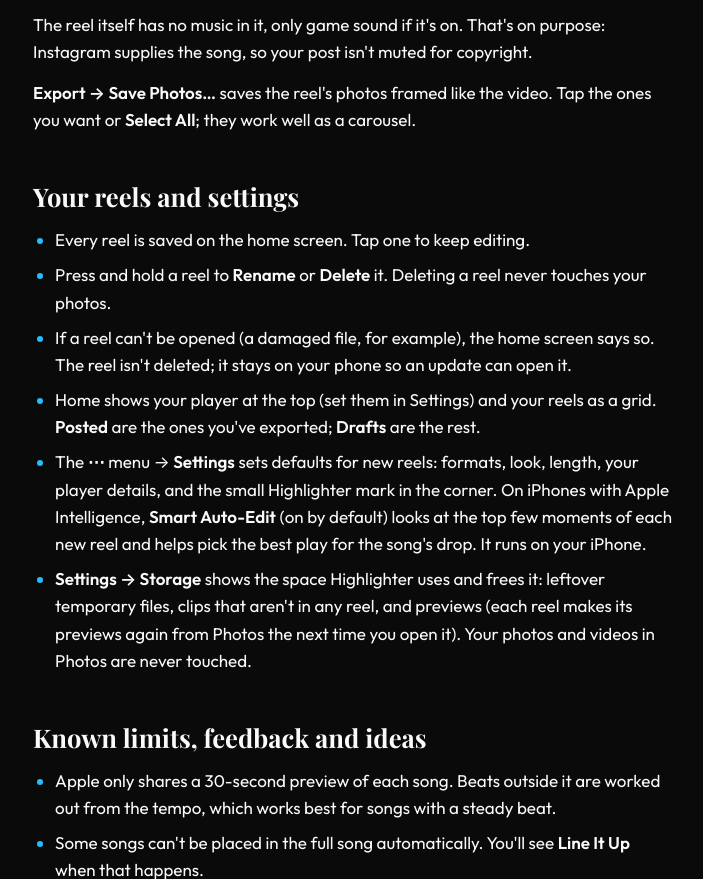
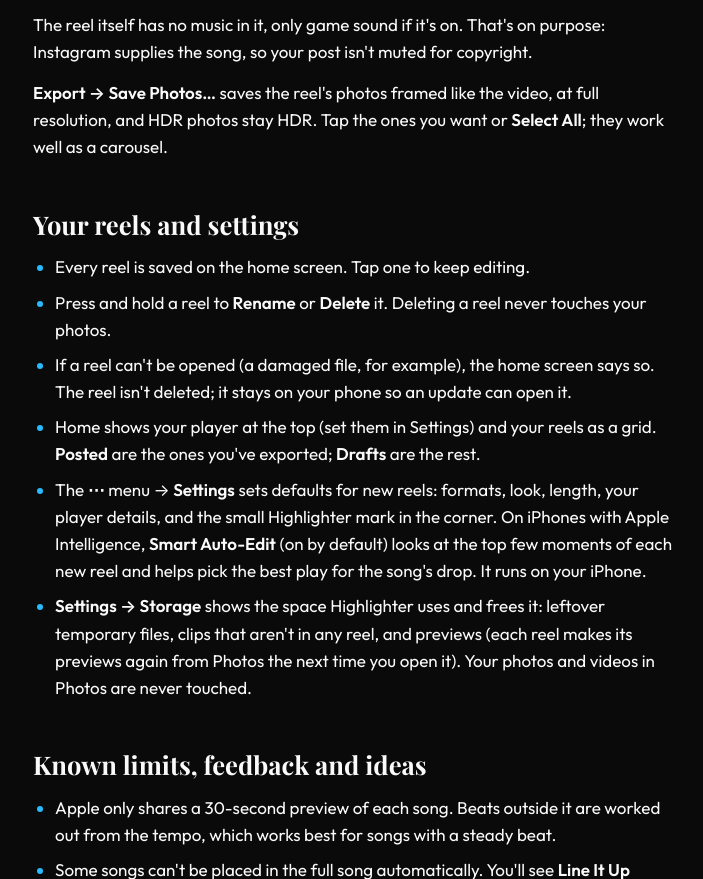
Before and after one commit to bcruz22/highlighter-site, a plain HTML site: page guide/index.html in a window 1280 px wide. Shown: the part 4209-5088 px from the top of the page, without its empty margins (287-990 px from the left). Drawn offline with nearby package versions, Linux system fonts and the light colour scheme.

Commit message:
Guide: saved photos are full resolution and keep HDR
Co-Authored-By: Claude Opus 5.5 <noreply@anthropic.com>

```diff
--- a/guide/index.html
+++ b/guide/index.html
@@ -141,7 +141,7 @@
       <li>In Instagram, add the <b>same song</b> and set it to start at that time. The cuts land on the beat.</li>
     </ol>
     <p>The reel itself has no music in it, only game sound if it's on. That's on purpose: Instagram supplies the song, so your post isn't muted for copyright.</p>
-    <p><span class="ui">Export → Save Photos…</span> saves the reel's photos framed like the video. Tap the ones you want or <span class="ui">Select All</span>; they work well as a carousel.</p>
+    <p><span class="ui">Export → Save Photos…</span> saves the reel's photos framed like the video, at full resolution, and HDR photos stay HDR. Tap the ones you want or <span class="ui">Select All</span>; they work well as a carousel.</p>
   </section>
 
   <section id="more">
```
